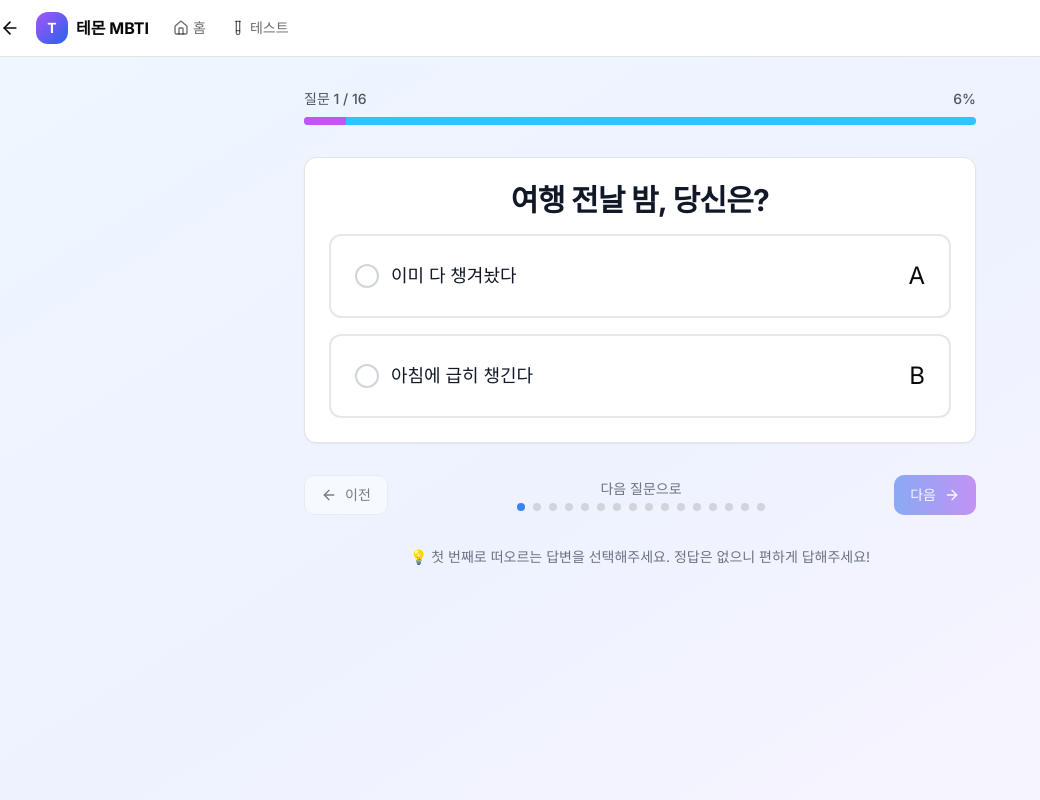
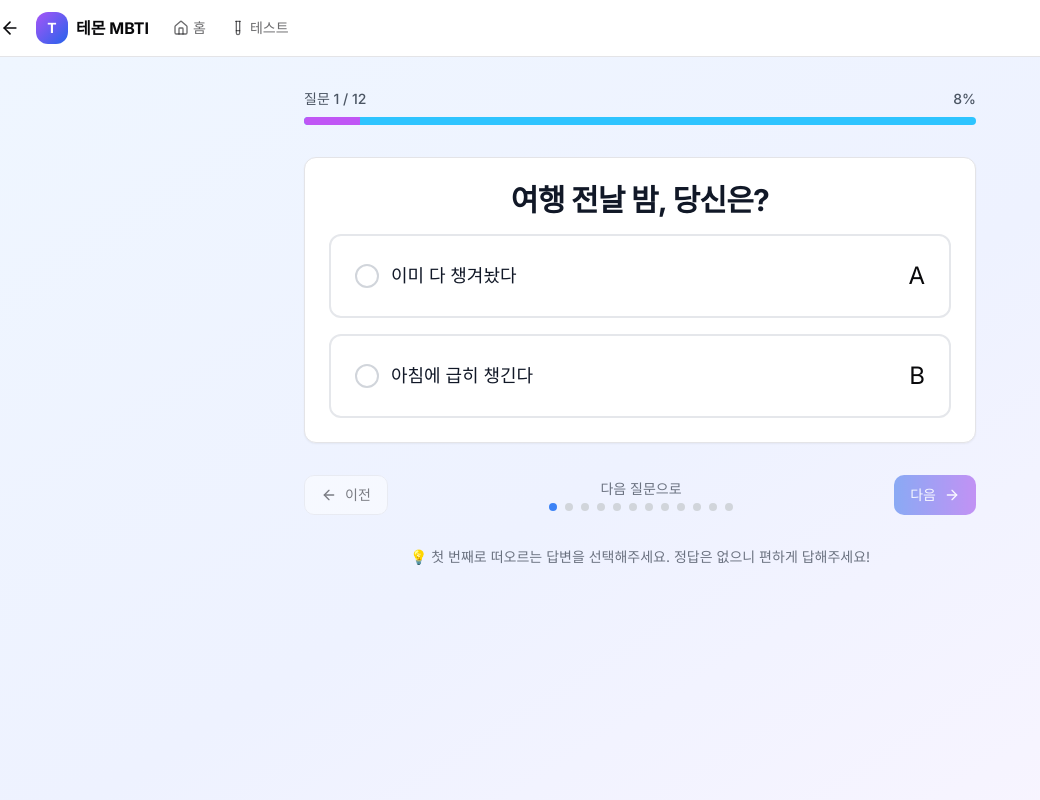
Before and after one commit to lsk7209/temon_new, a Next.js app: page /travel-pack-mbti/test in a window 1280 px wide. Shown: the top 800 px of the page, without its empty margins (0-1040 px from the left). Built offline with nearby package versions, Linux system fonts and the light colour scheme.

Commit message:
fix: ?ы뻾??留욎땄 ?깃꺽 ?뚯뒪??吏덈Ц ?섏젙 - 12媛쒕줈 議곗젙 諛??쒖옉 臾몄젣 ?닿껐

```diff
--- a/app/travel-pack-mbti/test/page.tsx
+++ b/app/travel-pack-mbti/test/page.tsx
@@ -31,8 +31,19 @@ export default function TravelPackTestPage() {
     const savedQuestion = localStorage.getItem('travel-pack-current-question')
 
     if (savedAnswers && savedQuestion) {
-      setAnswers(JSON.parse(savedAnswers))
-      setCurrentQuestion(parseInt(savedQuestion))
+      const parsedAnswers = JSON.parse(savedAnswers)
+      const parsedQuestion = parseInt(savedQuestion)
+
+      // 질문 수가 12개로 줄어들었으므로 진행 상황 초기화
+      if (parsedQuestion >= 12) {
+        localStorage.removeItem('travel-pack-answers')
+        localStorage.removeItem('travel-pack-current-question')
+        setAnswers([])
+        setCurrentQuestion(0)
+      } else {
+        setAnswers(parsedAnswers)
+        setCurrentQuestion(parsedQuestion)
+      }
     }
   }, [])
 
--- a/data/travelPackConfig.ts
+++ b/data/travelPackConfig.ts
@@ -114,30 +114,6 @@ export const travelPackQuestions: TravelPackQuestion[] = [
     question: "공항 대기시간",
     choiceA: { text: "사람들과 대화", tags: ["E"] },
     choiceB: { text: "조용히 책/폰", tags: ["I"] }
-  },
-  {
-    id: 13,
-    question: "여행 중 쇼핑할 때",
-    choiceA: { text: "계획된 목록대로 구매", tags: ["J"] },
-    choiceB: { text: "즉흥적으로 마음에 드는 것", tags: ["P"] }
-  },
-  {
-    id: 14,
-    question: "여행지에서 길을 잃었을 때",
-    choiceA: { text: "지도 앱으로 정확한 위치 확인", tags: ["S"] },
-    choiceB: { text: "주변 풍경을 보며 느낌으로 찾기", tags: ["N"] }
-  },
-  {
-    id: 15,
-    question: "여행 중 갈등이 생겼을 때",
-    choiceA: { text: "논리적으로 해결책 찾기", tags: ["T"] },
-    choiceB: { text: "감정을 먼저 이해하고 풀기", tags: ["F"] }
-  },
-  {
-    id: 16,
-    question: "여행 마지막 날",
-    choiceA: { text: "미리 정리하고 여유롭게", tags: ["J"] },
-    choiceB: { text: "마지막까지 즐기다 급히 정리", tags: ["P"] }
   }
 ]
 
```
